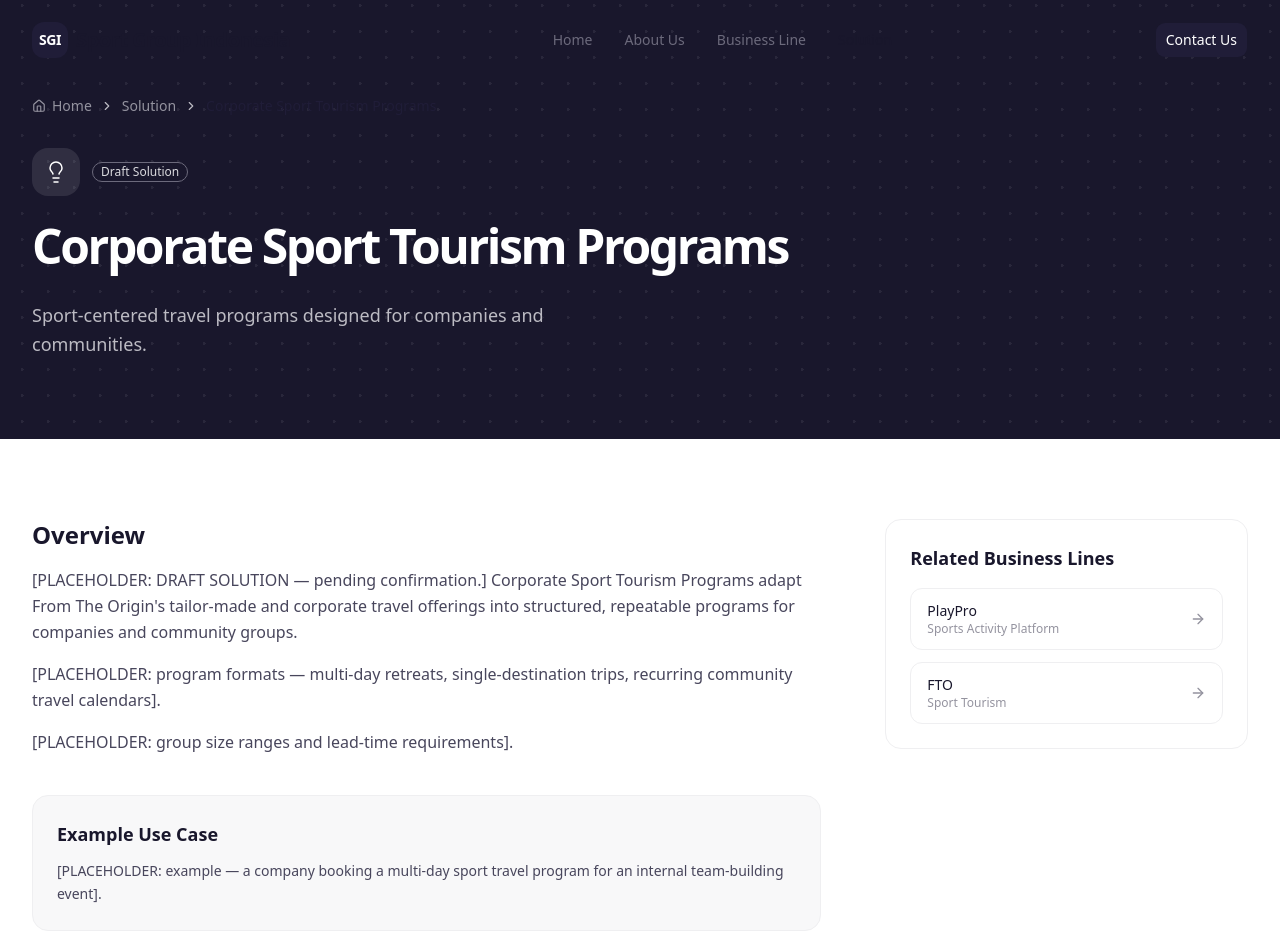
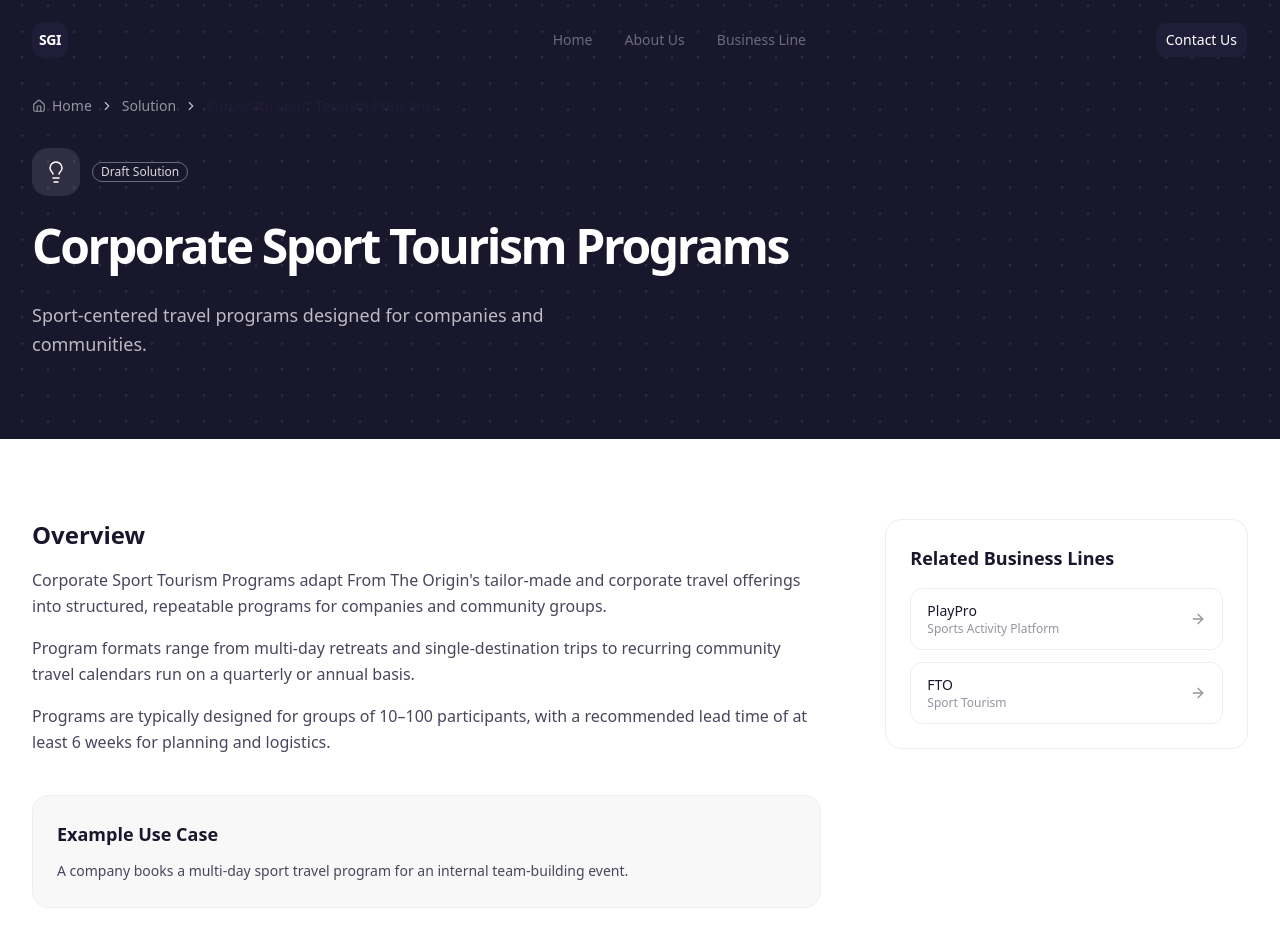
Before and after one commit to SporttekDev/sportgroup-landing, a Next.js app: page /solution/corporate-sport-tourism-programs in a window 1280 px wide. Shown: the top 952 px of the page. Built offline with nearby package versions, Linux system fonts and the light colour scheme.

Commit message:
feat: change placeholder data to dummy data

```diff
--- a/data/business-lines.ts
+++ b/data/business-lines.ts
@@ -1,8 +1,14 @@
 /**
  * Business Line data for Sport Group Indonesia (SGI).
  * Each entry powers: the grid card (summary), and the [slug] detail page
- * (description, services, badges). No statistics are fabricated — any
- * factual claim not provided in the brief is marked [PLACEHOLDER: ...].
+ * (description, services, badges).
+ *
+ * NOTE: The four factual gaps flagged below (courts/hours/booking for
+ * PlayPro Sports Arena, venue/court details for lapanganpickle.id,
+ * investment model for Sport Growth Indonesia, and destinations/
+ * testimonials for From The Origin) have been filled with DUMMY data
+ * for development purposes, per instruction. Replace with confirmed
+ * facts before shipping to production — search "DUMMY:" to find them.
  */
 
 export interface BusinessLine {
@@ -129,7 +135,8 @@ export const businessLines: BusinessLine[] = [
         description: [
             "PlayPro Sports Arena is a dedicated padel and tennis venue owned and operated by SGI in North Bekasi.",
             "The arena is built on Laykold surfacing, the same certified surface system STI installs for partner venues — giving players a competition-grade court experience.",
-            "[PLACEHOLDER: number of courts, operating hours, and booking channel details].",
+            // DUMMY: courts / hours / booking — replace with confirmed figures.
+            "The venue currently runs 4 padel courts and 2 tennis courts, open daily from 06:00 to 23:00 WIB, with bookings made directly through the PlayPro app.",
         ],
         services: [
             "Padel courts (Laykold surface)",
@@ -154,13 +161,15 @@ export const businessLines: BusinessLine[] = [
         description: [
             "lapanganpickle.id is SGI's dedicated pickleball business line, formed as pickleball has grown rapidly as a participation sport.",
             "As the official Laykold pickleball partner, courts under this business line are built to PPA (Professional Pickleball Association) US Open standard.",
-            "[PLACEHOLDER: venue locations, number of courts, and booking details].",
+            // DUMMY: venue locations / court count / booking — replace with confirmed figures.
+            "The first venue is located in North Bekasi with 6 courts, and bookings can be made through the lapanganpickle.id website or the PlayPro app.",
         ],
         services: [
             "Pickleball court construction (Laykold surface)",
             "PPA US Open standard courts",
             "Court booking & venue access",
         ],
+        location: "North Bekasi, West Java",
         badges: ["Official Laykold Pickleball Partner", "PPA US Open Standard"],
         order: 5,
         // NOTE: filename mismatch flagged for the user — slug is
@@ -182,7 +191,8 @@ export const businessLines: BusinessLine[] = [
         description: [
             "Sport Growth Indonesia is SGI's investment arm, focused on sports infrastructure.",
             "The business line partners with venue owners who are underfunded, providing capital and operational support to bring facilities up to standard.",
-            "[PLACEHOLDER: investment model, ticket size, and portfolio venues].",
+            // DUMMY: investment model / ticket size / portfolio — replace with confirmed figures.
+            "Sport Growth Indonesia typically structures partnerships as revenue-sharing joint ventures, with ticket sizes ranging from IDR 500 million to IDR 5 billion per venue, and currently holds a portfolio of 3 partner venues across West Java.",
         ],
         services: [
             "Infrastructure investment for sports venues",
@@ -206,7 +216,8 @@ export const businessLines: BusinessLine[] = [
         description: [
             "From The Origin (FTO) is SGI's sport tourism business line, designing travel experiences built around sport.",
             "FTO's offerings span tailor-made travel itineraries, corporate and community group travel, fully private journeys, and dedicated concierge service throughout.",
-            "[PLACEHOLDER: signature destinations, sample itineraries, and traveler testimonials].",
+            // DUMMY: destinations / itineraries / testimonials — replace with confirmed content.
+            "Signature journeys include padel retreats in Bali, marathon travel packages to Tokyo and Berlin, and corporate team-building trips to Yogyakarta, each paired with a dedicated concierge from planning through return.",
         ],
         services: [
             "Tailor-made travel itineraries",
--- a/data/solutions.ts
+++ b/data/solutions.ts
@@ -4,8 +4,9 @@
  * IMPORTANT: "Solution" is distinct from "Business Line" — these are
  * cross-business-line service offerings, not a re-listing of the 7
  * business lines. All entries below are DRAFTS (isDraft: true) per the
- * brief and should be reviewed/replaced with confirmed offerings before
- * launch — see the [PLACEHOLDER: ...] markers.
+ * brief. The former [PLACEHOLDER: ...] markers have been filled with
+ * DUMMY content for development purposes — search "DUMMY:" to find
+ * them, and replace with confirmed offerings before launch.
  */
 
 export interface Solution {
@@ -28,13 +29,14 @@ export const solutions: Solution[] = [
         summary:
             "Advisory support for venue owners and developers — from feasibility and surface selection to operational readiness — drawing on SGI's contracting and venue-operating experience.",
         description: [
-            "[PLACEHOLDER: DRAFT SOLUTION — pending confirmation.] Venue & Facility Consulting brings together SGI's experience as a sports contractor (STI) and venue operator (PlayPro Sports Arena, lapanganpickle.id) into an advisory service for third-party venue owners and developers.",
-            "[PLACEHOLDER: scope of engagement — feasibility studies, surface/material selection, layout planning, compliance with sport-specific standards such as Laykold or PPA requirements].",
-            "[PLACEHOLDER: engagement model — one-off consulting vs. retainer, typical project timeline].",
+            // DUMMY (draft solution, pending confirmation)
+            "Venue & Facility Consulting brings together SGI's experience as a sports contractor (STI) and venue operator (PlayPro Sports Arena, lapanganpickle.id) into an advisory service for third-party venue owners and developers.",
+            "Engagements typically cover feasibility studies, surface and material selection, layout planning, and compliance with sport-specific standards such as Laykold or PPA requirements.",
+            "SGI offers both one-off consulting engagements for a single assessment and retainer arrangements for ongoing advisory support, with typical projects running 4–12 weeks depending on scope.",
         ],
         relatedBusinessLineSlugs: ["sport-teknologi-indonesia", "sport-growth-indonesia"],
         exampleUseCase:
-            "[PLACEHOLDER: example — a regional venue owner engaging SGI to assess an existing court for Laykold resurfacing and PPA-standard compliance].",
+            "A regional venue owner engages SGI to assess an existing court for Laykold resurfacing and PPA-standard compliance ahead of a planned upgrade.",
         isDraft: true,
         order: 1,
     },
@@ -45,13 +47,14 @@ export const solutions: Solution[] = [
         summary:
             "A combined offering spanning field-of-play construction, equipment supply, and live event operations — for organizers who need a single accountable partner.",
         description: [
-            "[PLACEHOLDER: DRAFT SOLUTION — pending confirmation.] End-to-End Event Management packages STI's field-of-play and equipment capability together with PlayPro's Play Event and Play Score tools, giving organizers one point of contact from pre-event build to live scoring.",
-            "[PLACEHOLDER: typical event types covered — corporate tournaments, community competitions, professional/certified matches].",
-            "[PLACEHOLDER: what's included vs. what requires a separate quote].",
+            // DUMMY (draft solution, pending confirmation)
+            "End-to-End Event Management packages STI's field-of-play and equipment capability together with PlayPro's Play Event and Play Score tools, giving organizers one point of contact from pre-event build to live scoring.",
+            "Typical event types covered include corporate tournaments, community competitions, and professional or certified matches requiring standard-compliant surfaces.",
+            "Field-of-play construction, equipment supply, and live scoring are included as standard; catering, broadcast, and travel logistics are quoted separately per event.",
         ],
         relatedBusinessLineSlugs: ["sport-teknologi-indonesia", "playpro"],
         exampleUseCase:
-            "[PLACEHOLDER: example — a corporate client engaging SGI to build a temporary field of play and run live scoring for an internal sports day].",
+            "A corporate client engages SGI to build a temporary field of play and run live scoring for an internal sports day.",
         isDraft: true,
         order: 2,
     },
@@ -62,13 +65,14 @@ export const solutions: Solution[] = [
         summary:
             "Structured travel programs built around sport for corporate teams and communities, combining From The Origin's tourism design with PlayPro's activity tools.",
         description: [
-            "[PLACEHOLDER: DRAFT SOLUTION — pending confirmation.] Corporate Sport Tourism Programs adapt From The Origin's tailor-made and corporate travel offerings into structured, repeatable programs for companies and community groups.",
-            "[PLACEHOLDER: program formats — multi-day retreats, single-destination trips, recurring community travel calendars].",
-            "[PLACEHOLDER: group size ranges and lead-time requirements].",
+            // DUMMY (draft solution, pending confirmation)
+            "Corporate Sport Tourism Programs adapt From The Origin's tailor-made and corporate travel offerings into structured, repeatable programs for companies and community groups.",
+            "Program formats range from multi-day retreats and single-destination trips to recurring community travel calendars run on a quarterly or annual basis.",
+            "Programs are typically designed for groups of 10–100 participants, with a recommended lead time of at least 6 weeks for planning and logistics.",
         ],
         relatedBusinessLineSlugs: ["from-the-origin", "playpro"],
         exampleUseCase:
-            "[PLACEHOLDER: example — a company booking a multi-day sport travel program for an internal team-building event].",
+            "A company books a multi-day sport travel program for an internal team-building event.",
         isDraft: true,
         order: 3,
     },
@@ -79,13 +83,14 @@ export const solutions: Solution[] = [
         summary:
             "Helping independent venue owners digitize scheduling, booking, and facility management by onboarding onto PlayPro GMS.",
         description: [
-            "[PLACEHOLDER: DRAFT SOLUTION — pending confirmation.] Sports Facility Digitalization is an onboarding service that brings independent, non-SGI venues onto the PlayPro GMS operating system used internally by SGI's own venues.",
-            "[PLACEHOLDER: onboarding process — data migration, staff training, go-live support].",
-            "[PLACEHOLDER: pricing model — subscription vs. one-time setup fee].",
+            // DUMMY (draft solution, pending confirmation)
+            "Sports Facility Digitalization is an onboarding service that brings independent, non-SGI venues onto the PlayPro GMS operating system used internally by SGI's own venues.",
+            "The onboarding process covers data migration from existing booking systems, staff training on the GMS dashboard, and hands-on go-live support during the first weeks of use.",
+            "Pricing follows a monthly subscription model based on venue size, with an optional one-time setup fee for data migration and staff training.",
         ],
         relatedBusinessLineSlugs: ["playpro", "sport-growth-indonesia"],
         exampleUseCase:
-            "[PLACEHOLDER: example — an independent venue owner migrating from manual booking spreadsheets to PlayPro GMS].",
+            "An independent venue owner migrates from manual booking spreadsheets to PlayPro GMS.",
         isDraft: true,
         order: 4,
     },
```
